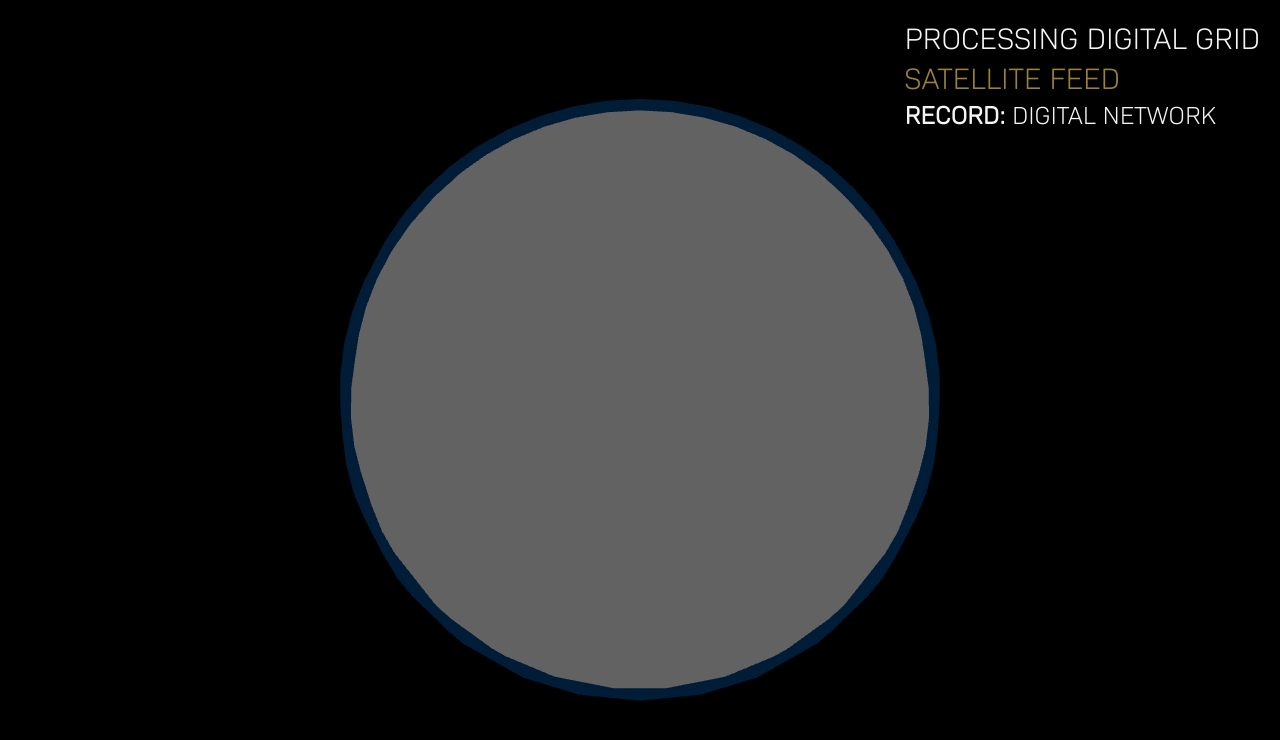
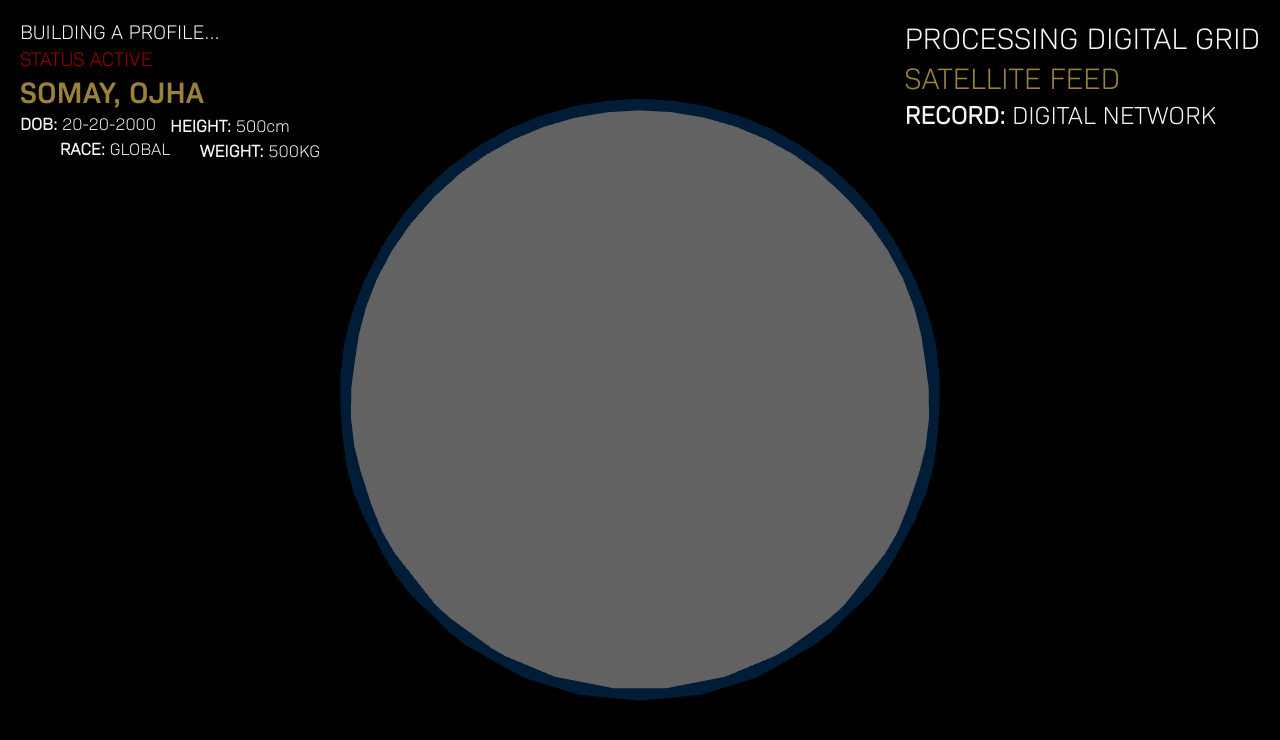
Before and after one commit to kiyotho/gods-eye, a website: page public/index.html in a window 1280 px wide. Drawn offline with nearby package versions, Linux system fonts and the light colour scheme; animation ran at ten frames a second.

Commit message:
added more text

```diff
--- a/public/index.css
+++ b/public/index.css
@@ -14,17 +14,23 @@ body{
 
 
 #info{
-    position: absolute;
+
     top: 20px;
     right: 20px;
     width: auto;
-    /* text-align: center; */
+
+}
+
+.text{
+    position: absolute;
     z-index: 100;
     display: block;
-    color: whitesmoke;
+
     font-size: 30px;
     font-family: 'bio-sans-light';
     font-weight: 500;
+    color: whitesmoke;
+
 
 }
 
@@ -35,10 +41,67 @@ body{
 
 }
 
-#txt-record {
-    font-weight: 600;
-}
 
 #txt-record-digital{
     font-size: 25px;
 }
+
+#profile{
+
+    top: 20px;
+    left: 20px;
+
+}
+
+#txt-build-pro{
+    font-size: 20px;
+}
+
+#txt-active{
+    font-size: 20px;
+    color: rgb(154, 1, 1);
+}
+
+#txt-name{
+    color: #9A813C;
+    font-family: 'bio-sans-bold';
+}
+
+.bold{
+    font-weight: 600;
+}
+
+.very-small{
+    font-size: 17px;
+}
+
+
+
+#txt-profile-info {
+  display: grid;
+  grid-template-columns: 1fr 1fr;
+  grid-template-rows: 1fr 1fr;
+  width: 300px;
+  height: 50px;
+  box-sizing: border-box;
+}
+
+#txt-dob{
+    align-self: start;
+    justify-self: start;
+}
+
+#txt-height{
+    align-self: end;
+    justify-self: start;
+}
+
+#txt-race{
+    align-self: start;
+    justify-self: end;
+}
+
+#txt-weight{
+    align-self: end;
+    justify-self: end;
+}
--- a/public/index.html
+++ b/public/index.html
@@ -18,10 +18,35 @@
     <body>
         <!-- <h1>This is GOD'S EYE</h1> -->
         <script src="./index.js" type="module"></script>
-        <div id="info">
+
+        <div id="profile" class="text">
+            <div id="txt-build-pro">BUILDING A PROFILE...</div>
+            <div id="txt-active">STATUS ACTIVE</div>
+            <div id="txt-name">SOMAY, OJHA</div>
+            <div id="txt-profile-info">
+
+                <div id="txt-dob" class="very-small" >
+                    <span class="bold">DOB:</span> 20-20-2000
+                </div>
+
+                <div id="txt-height" class="very-small" >
+                    <span class="bold">HEIGHT:</span> 500cm
+                </div>
+
+                <div id="txt-race" class="very-small" >
+                    <span class="bold">RACE:</span> GLOBAL
+                </div>
+
+                <div id="txt-weight" class="very-small" >
+                    <span class="bold">WEIGHT:</span> 500KG
+                </div>
+
+            </div>
+        </div>
+        <div id="info" class="text">
             <div>PROCESSING DIGITAL GRID</div>
             <div id="text-satellite">SATELLITE FEED</div>
-            <div id="txt-record-digital"><span id="txt-record">RECORD:</span> DIGITAL NETWORK</div>
+            <div id="txt-record-digital"><span id="txt-record" class="bold">RECORD:</span> DIGITAL NETWORK</div>
         </div>
     </body>
 </html>
--- a/public/index.js
+++ b/public/index.js
@@ -15,11 +15,6 @@ document.body.appendChild( renderer.domElement )
 const controls = new OrbitControls(camera, renderer.domElement)
 camera.position.set(0, 5, 10)
 controls.update()
-
-// const imageLoader = new THREE.ImageLoader()
-// imageLoader.load('../src/earthlights1k.jpg', (image) => {
-
-// })
 
 
 const geometry = new THREE.SphereGeometry(5, 32, 32)
```
